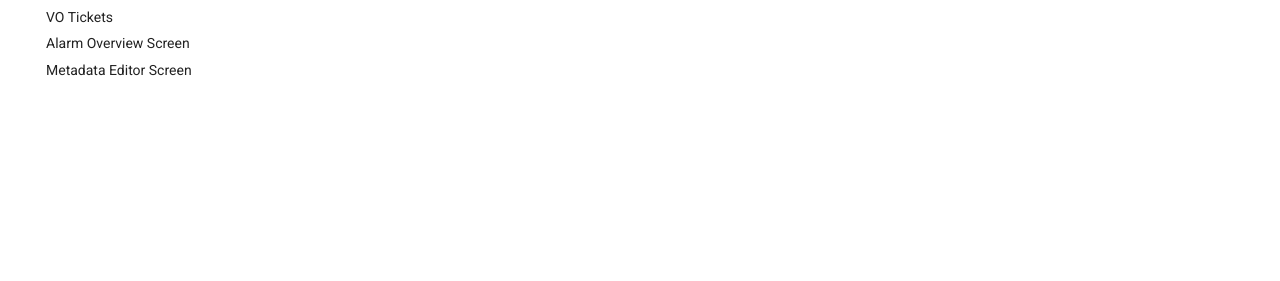
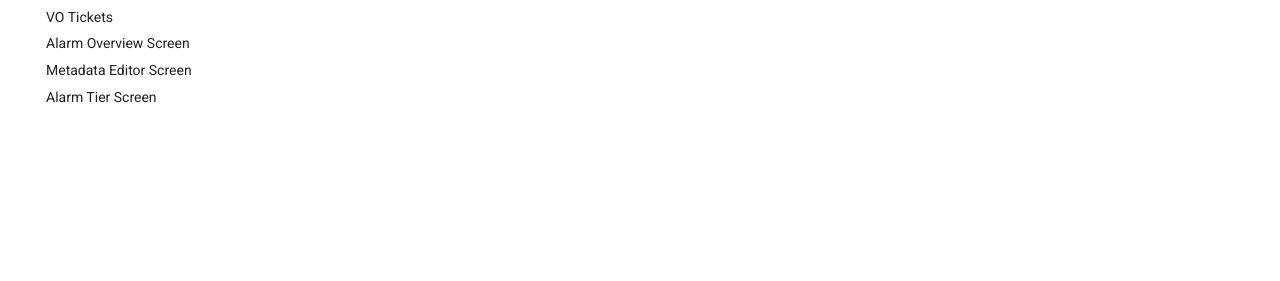
Before and after one commit to Mokrecho1/ER-8.1SystemDocumentation, an MkDocs documentation site: the page built from docs/index.md, in a window 1280 px wide. Shown: the part 409-690 px from the top of the page. Built offline with MkDocs 1.6.1 and Material for MkDocs 9.7.7, drawn with Linux system fonts in a browser that asks for light colours; comment, search, counter and statistics services are not loaded.

Commit message:
Update mkdocs.yml

```diff
--- a/mkdocs.yml
+++ b/mkdocs.yml
@@ -29,6 +29,7 @@ nav:
   - VO Tickets Screen.md
   - Alarm Overview Screen.md
   - Metadata Editor Screen.md
+  - Alarm Tier Screen.md
 
 Extra:
    social:
```
